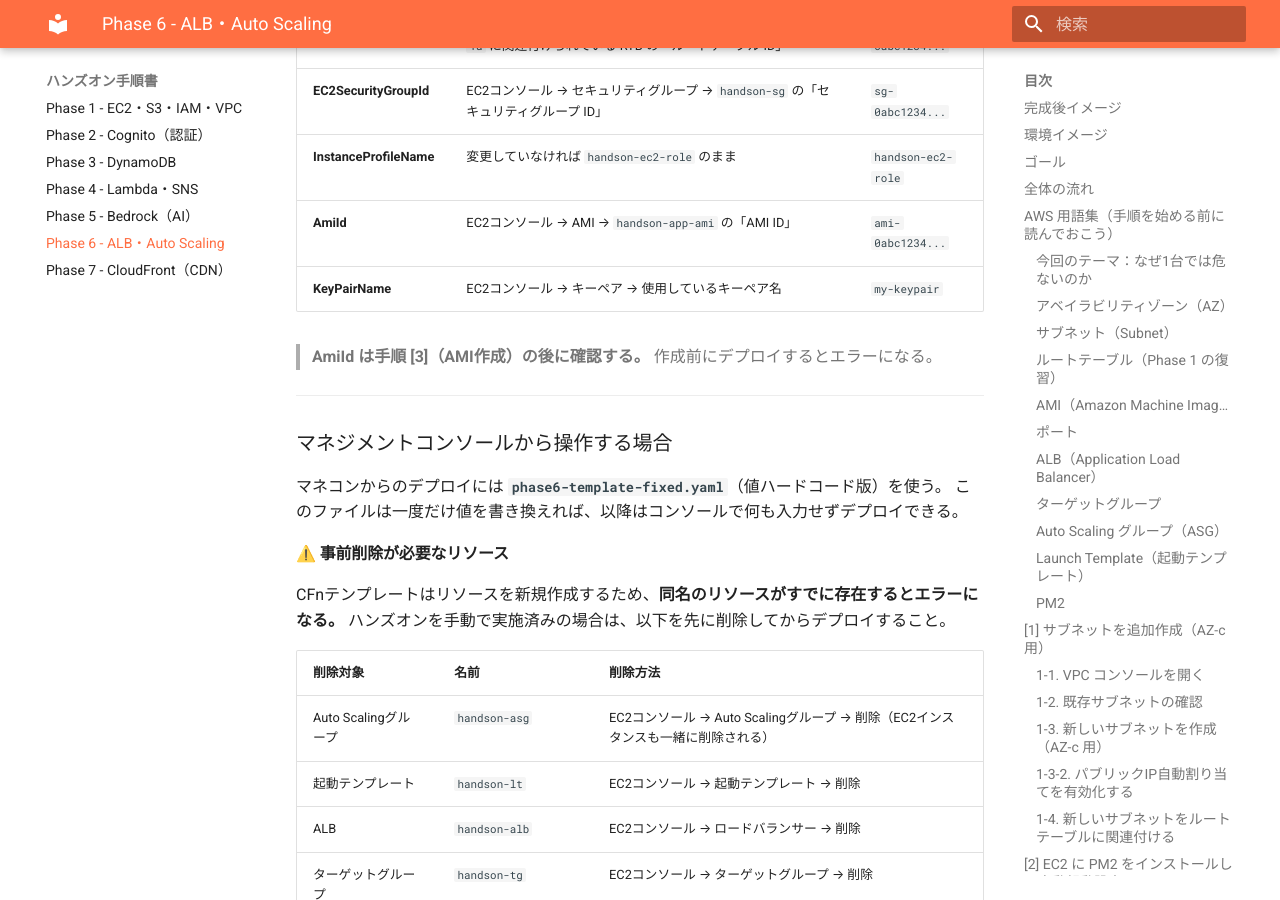
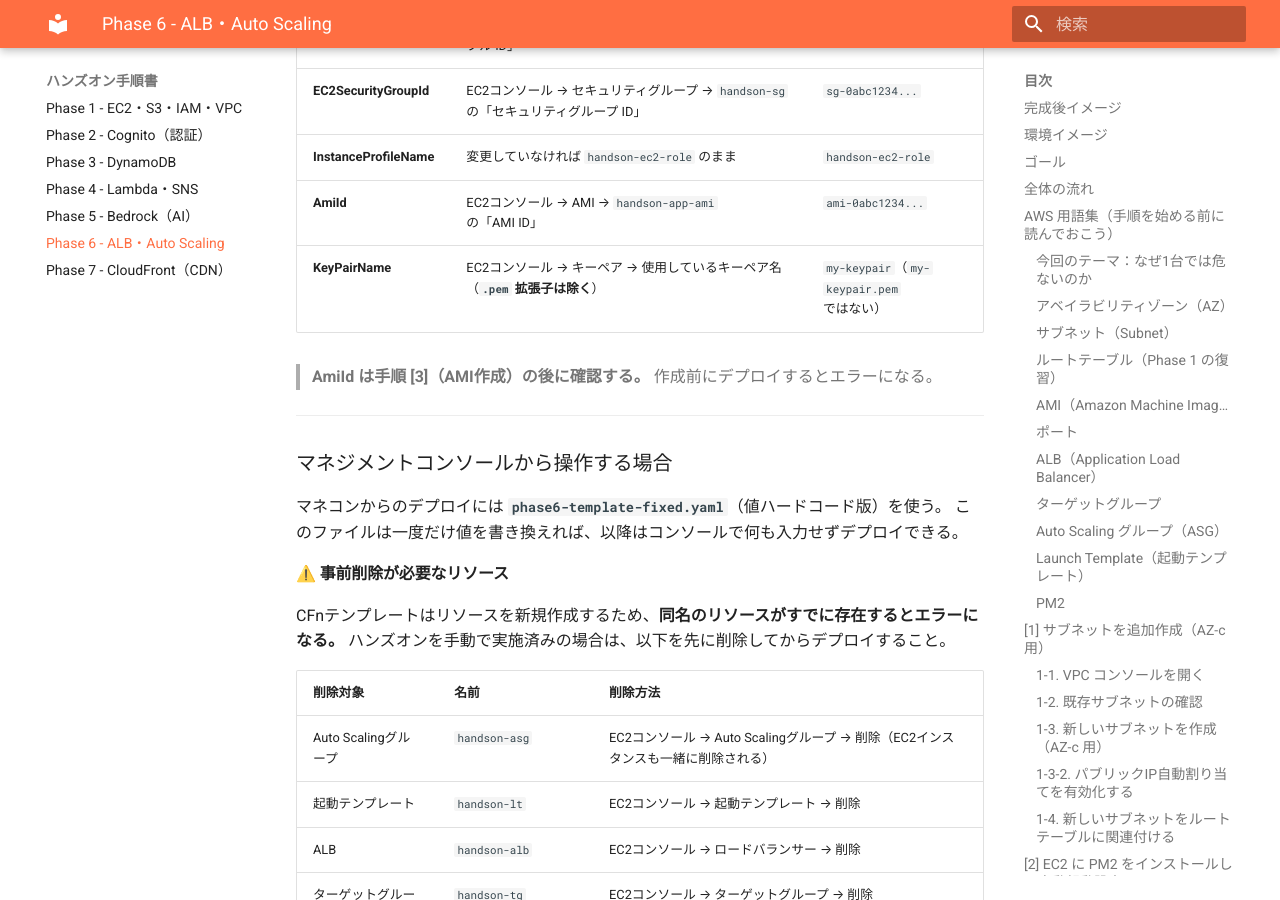
Before and after one commit to ohtsuka-shota-se/samurai-repo, an MkDocs documentation site: the page built from docs/06_ALB_AutoScaling_ハンズオン手順.md, in a window 1280 px wide and 900 px high, scrolled down 24475 px. Built offline with MkDocs 1.6.1 and Material for MkDocs 9.7.7, drawn with Linux system fonts in a browser that asks for light colours; some of the changed text lies outside the part shown.

Commit message:
phase06-fix-handson-md

````diff
--- a/docs/06_ALB_AutoScaling_ハンズオン手順.md
+++ b/docs/06_ALB_AutoScaling_ハンズオン手順.md
@@ -878,7 +878,7 @@
 | **EC2SecurityGroupId** | EC2コンソール → セキュリティグループ → `handson-sg` の「セキュリティグループ ID」 | `sg-0abc1234...` |
 | **InstanceProfileName** | 変更していなければ `handson-ec2-role` のまま | `handson-ec2-role` |
 | **AmiId** | EC2コンソール → AMI → `handson-app-ami` の「AMI ID」 | `ami-0abc1234...` |
-| **KeyPairName** | EC2コンソール → キーペア → 使用しているキーペア名 | `my-keypair` |
+| **KeyPairName** | EC2コンソール → キーペア → 使用しているキーペア名（**`.pem` 拡張子は除く**） | `my-keypair`（`my-keypair.pem` ではない） |
 
 > **AmiId は手順 [3]（AMI作成）の後に確認する。** 作成前にデプロイするとエラーになる。
 
@@ -932,7 +932,7 @@
       EC2SecurityGroupId: sg-xxxxxxxxxx    # ← ここを書き換え
       InstanceProfileName: handson-ec2-role  # 変更不要
       AmiId: ami-xxxxxxxxxxxxxxxxx         # ← AMI作成後に書き換え
-      KeyPairName: your-key-pair-name      # ← ここを書き換え
+      KeyPairName: your-key-pair-name      # ← ここを書き換え（.pem 拡張子は不要）
 ```
 
 各値の確認場所は「事前準備」の表を参照。
````
Also changed, not shown: 1 other file.
